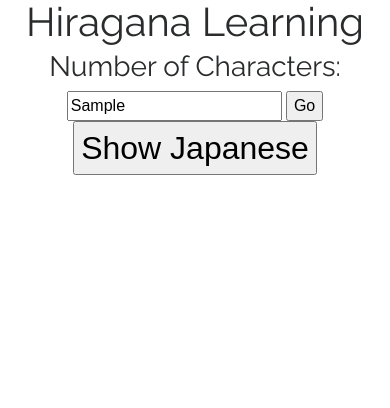
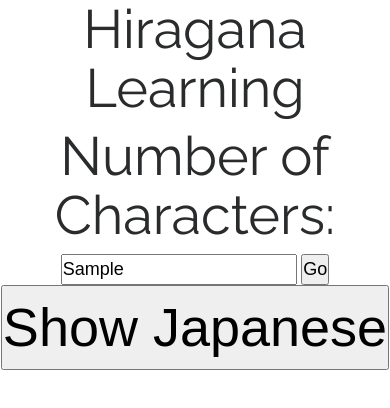
Before and after one commit to rfedoruk/rfedoruk.github.io, a plain HTML site: page hiragana-writing-help/dist/index.html in a window 390 px wide. Both pictures are taken after typing "Sample" into the empty fields and a click on the button "Go". Drawn offline with nearby package versions, Linux system fonts and the light colour scheme.

Commit message:
Hiragana
Font-size updated to be bigger on mobile.

```diff
--- a/hiragana-writing-help/dist/index.html
+++ b/hiragana-writing-help/dist/index.html
@@ -4,6 +4,7 @@
   <meta charset="UTF-8">
   <title>CodePen - Hiragana writing help</title>
   <link href="https://fonts.googleapis.com/css?family=Raleway" rel="stylesheet"><link rel='stylesheet' href='https://cdnjs.cloudflare.com/ajax/libs/twitter-bootstrap/4.0.0-alpha.6/css/bootstrap.min.css'><link rel="stylesheet" href="./style.css">
+    <meta name="viewport" content="width=device-width, initial-scale=1.0, maximum-scale=1.0, user-scalable=no" />
 
 </head>
 <body>
--- a/hiragana-writing-help/dist/style.css
+++ b/hiragana-writing-help/dist/style.css
@@ -1,20 +1,31 @@
+* {
+  margin: 0;
+  padding: 0;
+  box-sizing: border-box;
+}
+
+body{
+	font-size: 18px;
+}
+
 #english{
 	display: none;
-	font-size: 200%;
+	font-size: 3em;
 }
 
 #japanese{
 	display: none;
-	font-size: 200%;
+	font-size: 3em;
 }
 
 h1{
 	text-align: center;
+	font-size: 3em;
 }
 
 h3{
 	text-align: center;
-
+	font-size: 3em;
 }
 
 body{
```
Also changed, not shown: js-calculator/dist/index.html (+1 -0 lines).
